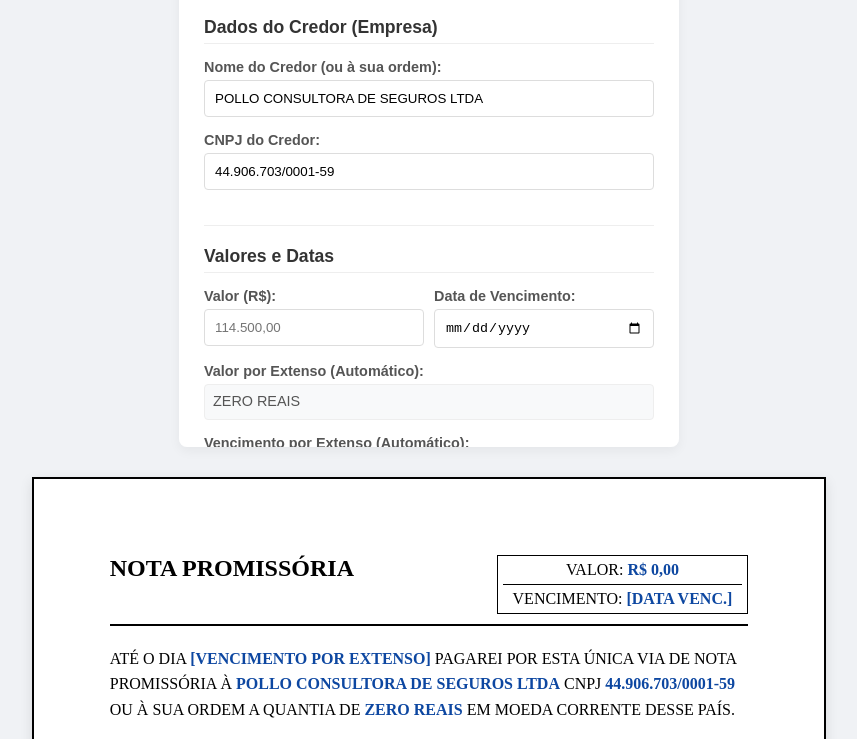
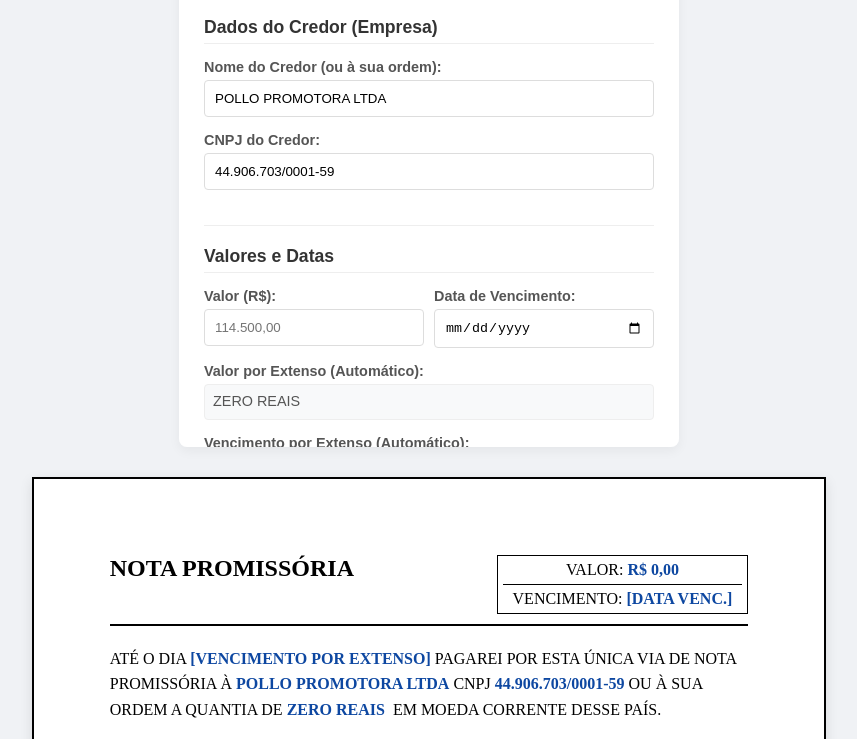
Before and after one commit to LGEEEEEE/nota-promissoria, a plain HTML site: page index.html in a window 1280 px wide. Shown: the part 391-1130 px from the top of the page, without its empty margins (211-1068 px from the left). Drawn offline with nearby package versions, Linux system fonts and the light colour scheme.

Commit message:
ajustando espaço em branco

```diff
--- a/index.html
+++ b/index.html
@@ -311,7 +311,7 @@
             <h2>Dados do Credor (Empresa)</h2>
             <div class="form-group">
                 <label for="credor-nome">Nome do Credor (ou à sua ordem):</label>
-                <input type="text" id="credor-nome" value="POLLO CONSULTORA DE SEGUROS LTDA">
+                <input type="text" id="credor-nome" value="POLLO PROMOTORA LTDA">
             </div>
             <div class="form-group">
                 <label for="credor-cnpj">CNPJ do Credor:</label>
@@ -375,7 +375,7 @@
                 CNPJ <span id="doc-credor-cnpj" class="variavel">44.906.703/0001-59</span>
                 ou à sua ordem a quantia de
                 <span id="doc-valor-extenso" class="variavel">[Valor por Extenso]</span>
-                em moeda corrente desse país.
+                &nbsp;em moeda corrente desse país.
             </div>
 
             <div class="np-local-pagamento">
@@ -390,7 +390,7 @@
                         Emitente]</span></div>
             </div>
 
-            <div style="margin-top: 40px; border-bottom: 1px solid #000; width: 60%;">
+            <div style="margin-top: 40px; border-top: 1px solid #000; width: 60%;">
                 <strong>Assinatura do Emitente</strong>
             </div>
 
@@ -435,6 +435,10 @@
          * Converte uma string de data (YYYY-MM-DD ou DD/MM/YYYY) para extenso.
          * Ex: '2025-07-18' -> 'DEZOITO de JULHO de DOIS MIL E VINTE E CINCO'
          */
+        /**
+         * Converte uma string de data (YYYY-MM-DD ou DD/MM/YYYY) para extenso.
+         * Ex: '2025-07-18' -> 'DEZOITO de JULHO de DOIS MIL E VINTE E CINCO'
+         */
         function dataParaExtenso(dataString) {
             if (!dataString) return "";
 
@@ -451,24 +455,20 @@
                 return ""; // Formato inválido
             }
 
-            // Adiciona verificação de data inválida (ex: 31/02)
             if (isNaN(dataObj.getDate())) return "";
-
-            // Corrige o fuso horário (common JS bug)
             dataObj.setMinutes(dataObj.getMinutes() + dataObj.getTimezoneOffset());
 
             const dia = dataObj.getDate();
             const mesNome = meses[dataObj.getMonth()];
             const ano = dataObj.getFullYear();
 
-            // --- CORREÇÃO ESTÁ AQUI ---
-            // A função numeroPorExtenso() retorna "... REAIS". Precisamos remover isso.
+            // --- CORREÇÃO APLICADA AQUI ---
+            // Definimos um objeto de opções para dizer à função que NÃO queremos formato de moeda
+            const opts = { currency: false };
 
-            // Trata o dia 1 de forma especial e remove " REAIS"
-            const diaExtenso = (dia === 1) ? "UM" : numeroPorExtenso(dia).split(' REAIS')[0];
-
-            // Remove " REAIS" do ano
-            const anoExtenso = numeroPorExtenso(ano).split(' REAIS')[0];
+            // Trata o dia 1 de forma especial
+            const diaExtenso = (dia === 1) ? "UM" : numeroPorExtenso(dia, opts);
+            const anoExtenso = numeroPorExtenso(ano, opts);
             // --- FIM DA CORREÇÃO ---
 
             return `${diaExtenso} de ${mesNome} de ${anoExtenso}`.toUpperCase();
@@ -478,9 +478,13 @@
          * Converte um número (float ou string) para extenso em Reais.
          * Ex: 114500.00 -> 'CENTO E QUATORZE MIL E QUINHENTOS REAIS'
          */
-        function numeroPorExtenso(numero) {
-            // Lógica de conversão de número para extenso (simplificada)
-            // Esta é uma função complexa. Foi embutida aqui para não depender de libs externas.
+        function numeroPorExtenso(numero, options = {}) {
+            // Define as opções padrão
+            const settings = {
+                currency: true, // Por padrão, formata como moeda
+                ...options
+            };
+
             numero = typeof numero === 'number' ? numero.toString() : numero.toString().replace(/[^\d,.-]/g, '');
             numero = numero.replace(',', '.');
             if (isNaN(parseFloat(numero))) return "";
@@ -514,9 +518,15 @@
                 return str;
             }
 
+            // Lógica para R$ 0,xx ou apenas 0
             if (inteiro === 0) {
-                if (centavos > 0) return converterGrupo(centavos) + " CENTAVOS";
-                return "ZERO REAIS";
+                if (settings.currency) {
+                    // --- CORREÇÃO DO BUG "GRUDADO" ESTÁ AQUI ---
+                    // Adicionado espaço antes de "CENTAVOS"
+                    if (centavos > 0) return converterGrupo(centavos) + " CENTAVOS";
+                    return "ZERO REAIS";
+                }
+                return "ZERO"; // Se não for moeda
             }
 
             let grupos = [];
@@ -540,10 +550,13 @@
             }
 
             let resultado = extenso.join(" E ").replace(/\s+E\s+$/, '').trim();
-            resultado += (inteiro === 1 ? " REAL" : " REAIS");
 
-            if (centavos > 0) {
-                resultado += " E " + converterGrupo(centavos) + " CENTAVOS";
+            // Adiciona a parte da moeda (REAIS/CENTAVOS) apenas se a opção estiver ligada
+            if (settings.currency) {
+                resultado += (inteiro === 1 ? " REAL" : " REAIS");
+                if (centavos > 0) {
+                    resultado += " E " + converterGrupo(centavos) + " CENTAVOS";
+                }
             }
 
             return resultado.toUpperCase().replace(/\s+/g, ' ');
```
